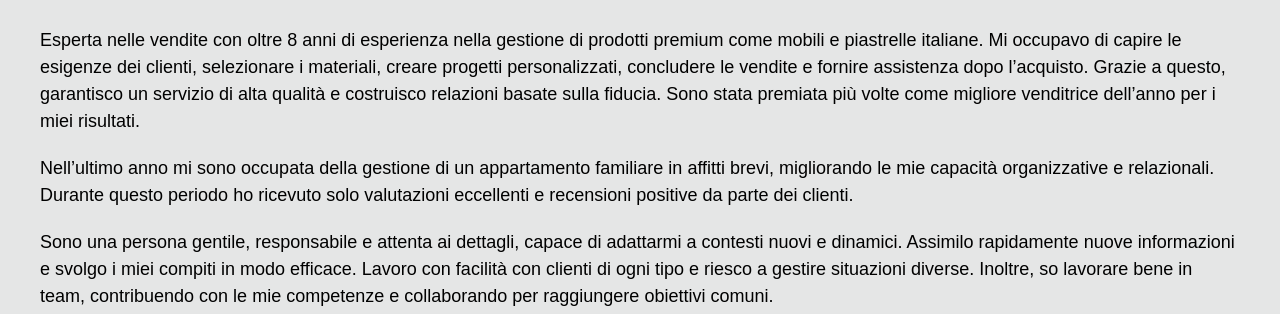
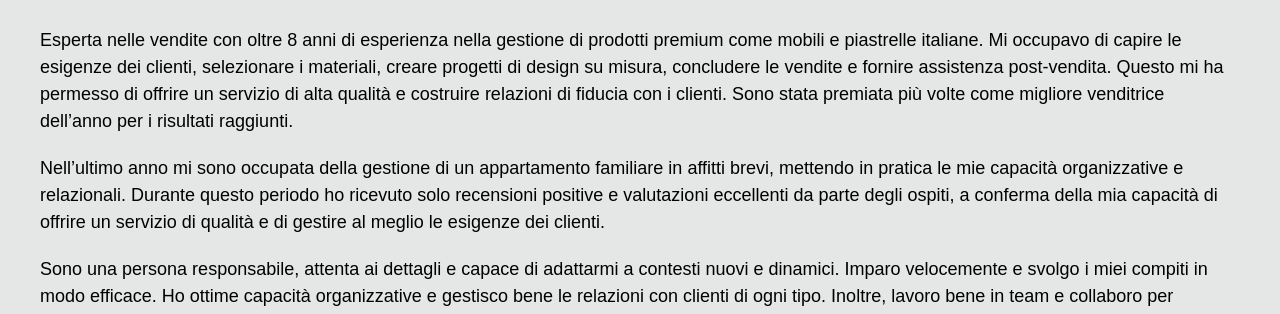
Before and after one commit to Monacolga/CV, a plain HTML site: page index.html in a window 1280 px wide. Shown: the part 629-943 px from the top of the page. Drawn offline with Linux system fonts and the light colour scheme.

Commit message:
feat: change info

```diff
--- a/index.html
+++ b/index.html
@@ -80,25 +80,26 @@
             Esperta nelle vendite con oltre 8 anni di esperienza nella gestione
             di prodotti premium come mobili e piastrelle italiane. Mi occupavo
             di capire le esigenze dei clienti, selezionare i materiali, creare
-            progetti personalizzati, concludere le vendite e fornire assistenza
-            dopo l’acquisto. Grazie a questo, garantisco un servizio di alta
-            qualità e costruisco relazioni basate sulla fiducia. Sono stata
-            premiata più volte come migliore venditrice dell’anno per i miei
-            risultati.
+            progetti di design su misura, concludere le vendite e fornire
+            assistenza post-vendita. Questo mi ha permesso di offrire un
+            servizio di alta qualità e costruire relazioni di fiducia con i
+            clienti. Sono stata premiata più volte come migliore venditrice
+            dell’anno per i risultati raggiunti.
           </p>
           <p>
             Nell’ultimo anno mi sono occupata della gestione di un appartamento
-            familiare in affitti brevi, migliorando le mie capacità
+            familiare in affitti brevi, mettendo in pratica le mie capacità
             organizzative e relazionali. Durante questo periodo ho ricevuto solo
-            valutazioni eccellenti e recensioni positive da parte dei clienti.
+            recensioni positive e valutazioni eccellenti da parte degli ospiti,
+            a conferma della mia capacità di offrire un servizio di qualità e di
+            gestire al meglio le esigenze dei clienti.
           </p>
           <p>
-            Sono una persona gentile, responsabile e attenta ai dettagli, capace
-            di adattarmi a contesti nuovi e dinamici. Assimilo rapidamente nuove
-            informazioni e svolgo i miei compiti in modo efficace. Lavoro con
-            facilità con clienti di ogni tipo e riesco a gestire situazioni
-            diverse. Inoltre, so lavorare bene in team, contribuendo con le mie
-            competenze e collaborando per raggiungere obiettivi comuni.
+            Sono una persona responsabile, attenta ai dettagli e capace di
+            adattarmi a contesti nuovi e dinamici. Imparo velocemente e svolgo i
+            miei compiti in modo efficace. Ho ottime capacità organizzative e
+            gestisco bene le relazioni con clienti di ogni tipo. Inoltre, lavoro
+            bene in team e collaboro per raggiungere obiettivi comuni.
           </p>
         </section>
       </div>
```
